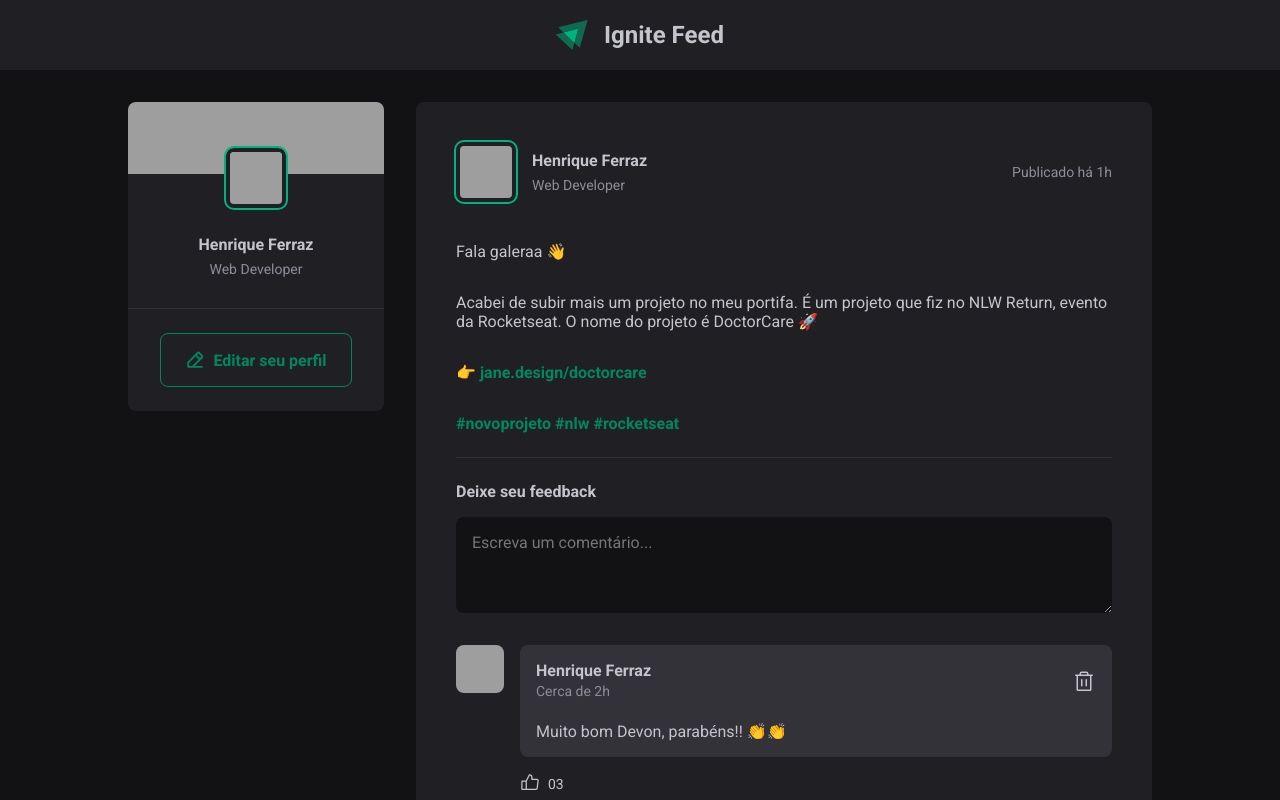
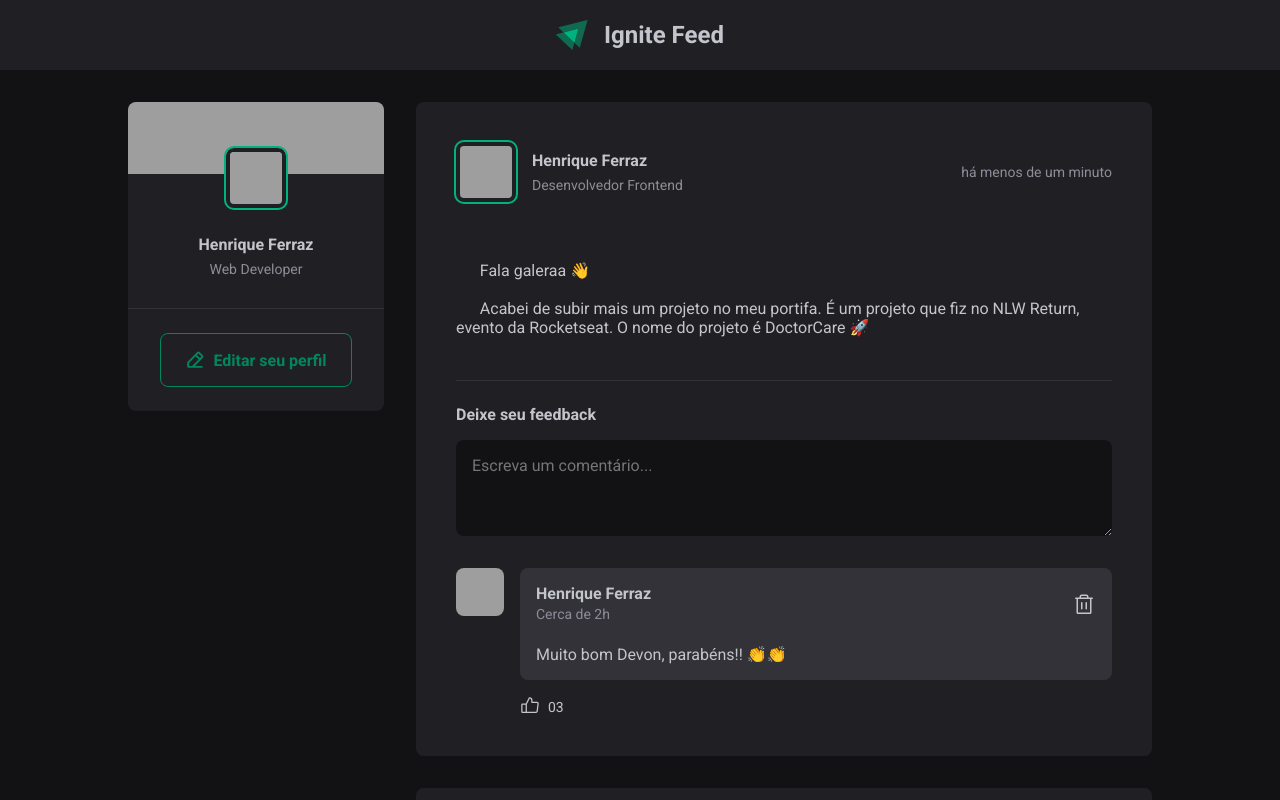
Before and after one commit to henry-frrz/ignite-feed, a React (Vite) app: page / in a window 1280 px wide. Shown: the top 800 px of the page. Built offline with nearby package versions, Linux system fonts and the light colour scheme; grey boxes are pictures that could not be loaded.

Commit message:
feat: add properties and format post date

```diff
--- a/package.json
+++ b/package.json
@@ -11,6 +11,7 @@
   },
   "dependencies": {
     "@phosphor-icons/react": "^2.1.7",
+    "date-fns": "^4.1.0",
     "react": "^19.0.0",
     "react-dom": "^19.0.0"
   },
--- a/src/App.jsx
+++ b/src/App.jsx
@@ -44,7 +44,13 @@ function App() {
 
         <article>
           {posts.map(post => {
-            return <Post />
+            return (
+              <Post
+                author={post.author}
+                content={post.content}
+                publishedAt={post.publishedAt}
+              />
+            )
           })}
         </article>
       </main>
--- a/src/components/post/index.jsx
+++ b/src/components/post/index.jsx
@@ -1,47 +1,49 @@
 import { Avatar, Comment } from '../index'
+import { format, formatDistanceToNow } from 'date-fns'
+import { ptBR } from 'date-fns/locale'
 
 import styles from './styles.module.css'
 
-export const Post = () => {
+export const Post = ({ author, content, publishedAt }) => {
+  const publishedDateFormatted = format(
+    publishedAt,
+    "dd 'de' MMMM 'às' HH:mm'h'",
+    {
+      locale: ptBR,
+    }
+  )
+
+  const publishedDateRelativeToNow = formatDistanceToNow(publishedAt, {
+    locale: ptBR,
+    addSuffix: true,
+  })
+
   return (
     <section id={styles.post}>
       <header className={styles.post__header}>
         <a className={styles.post__author}>
-          <Avatar src='https://github.com/henry-frrz.png' />
+          <Avatar src={author.avatarURL} />
 
           <div className={styles['post__author-info']}>
             <strong className={styles['post__author-name']}>
-              Henrique Ferraz
+              {author.name}
             </strong>
-            <span className={styles['post__author-role']}>Web Developer</span>
+            <span className={styles['post__author-role']}>{author.role}</span>
           </div>
         </a>
 
         <time
           className={styles.post__time}
-          dateTime='14-04-2025 10:15:39'
-          title='14 de Abril às 10:16h'
+          dateTime={publishedAt.toISOString()}
+          title={publishedDateFormatted}
         >
-          Publicado há 1h
+          {publishedDateRelativeToNow}
         </time>
       </header>
 
-      <div className={styles.post__content}>
-        <p>Fala galeraa 👋</p>
-
-        <p>
-          Acabei de subir mais um projeto no meu portifa. É um projeto que fiz
-          no NLW Return, evento da Rocketseat. O nome do projeto é DoctorCare 🚀
-        </p>
-
-        <a className={styles.post__link} href=''>
-          👉 jane.design/doctorcare
-        </a>
-
-        <a className={styles.post__hashtag} href=''>
-          #novoprojeto #nlw #rocketseat
-        </a>
-      </div>
+      <p style={{ whiteSpace: 'pre-wrap' }} className={styles.post__content}>
+        {content}
+      </p>
 
       <form className={styles['post__comment-form']}>
         <strong className={styles['comment-form__title']}>
```
Also changed, not shown: 1 other file (tests, documents, lock files or other folders).
